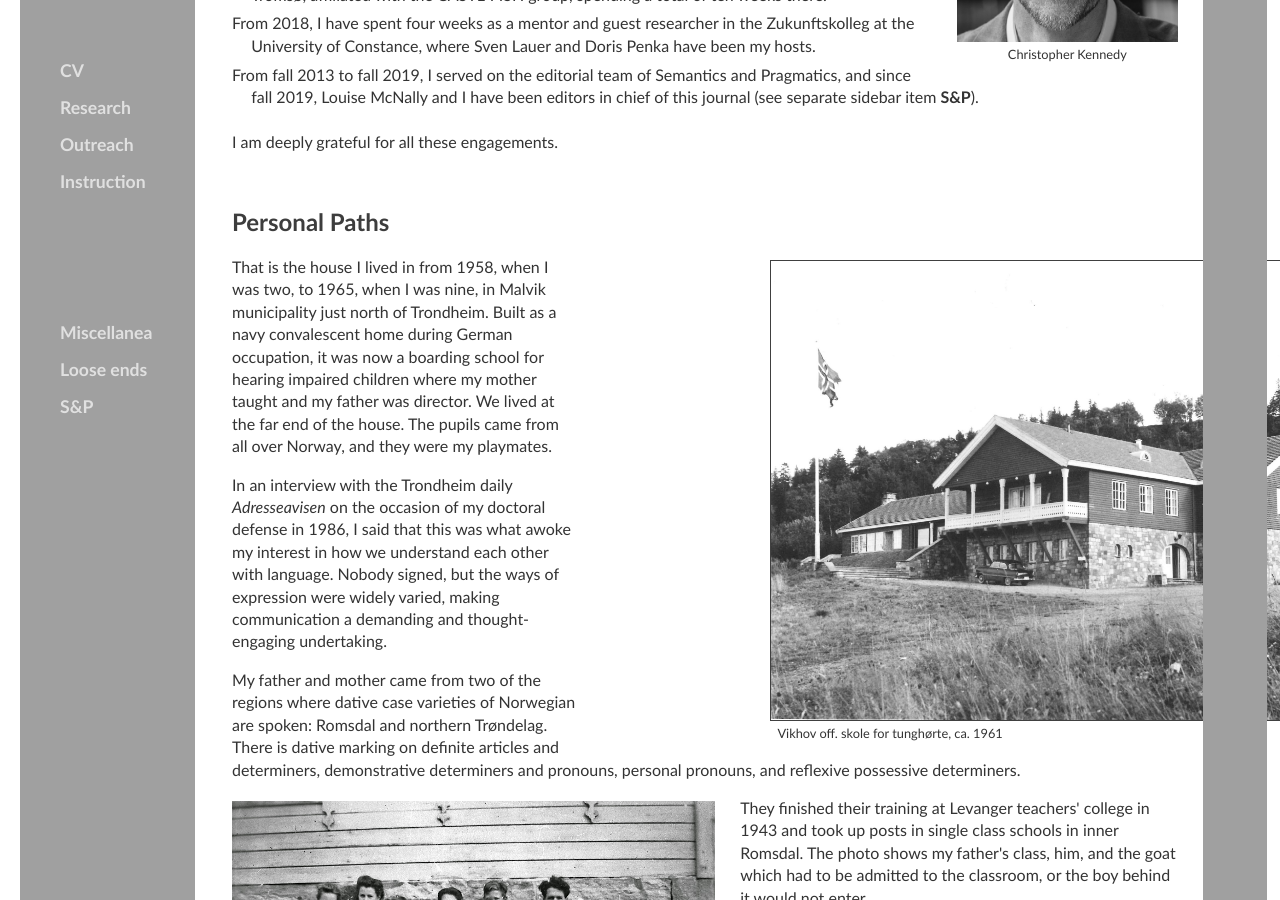
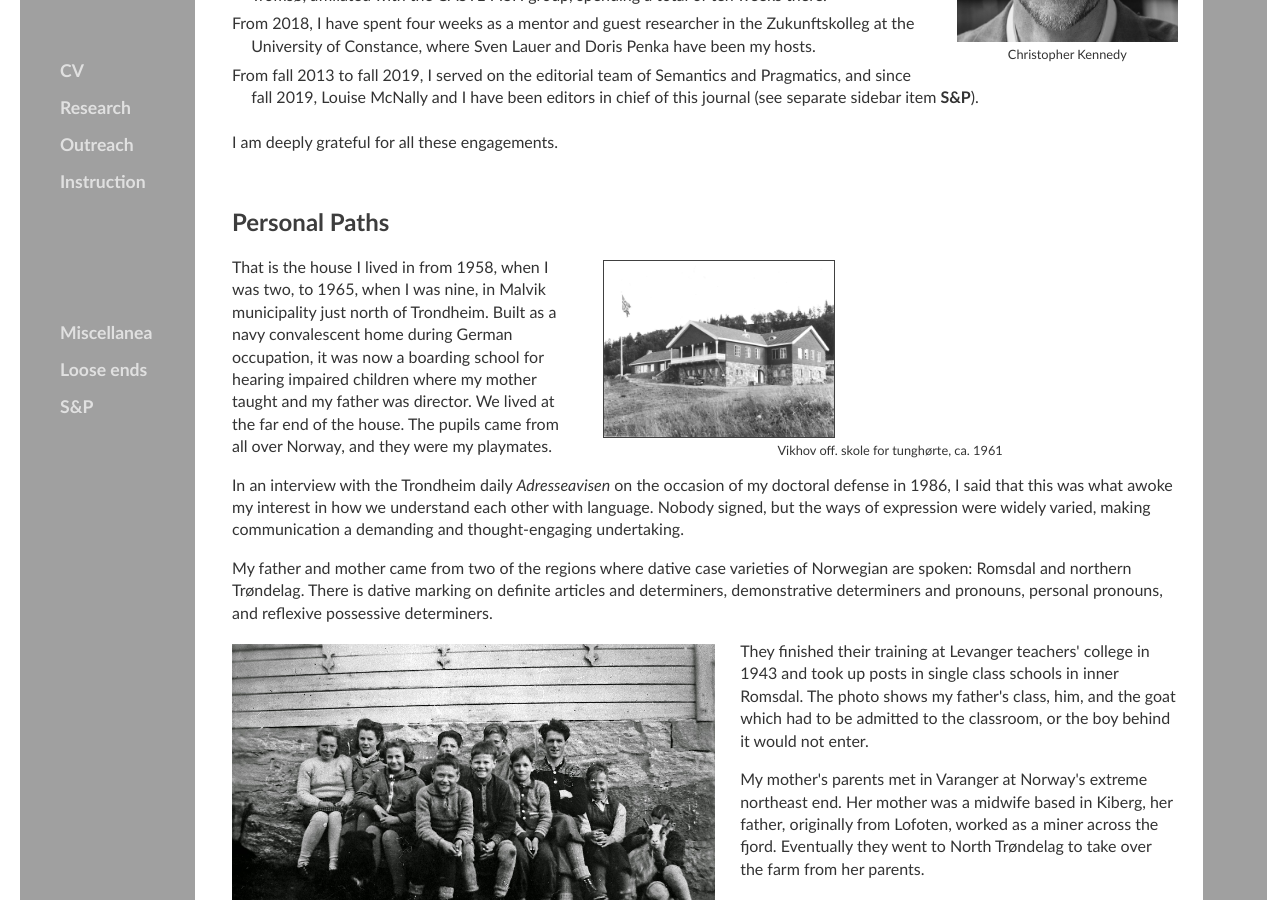
Before and after one commit to kjelljs/kjelljs.github.io, a Jekyll site: the page built from about/index.html, in a window 1280 px wide and 900 px high, scrolled down 2572 px. Built offline with Jekyll 4.4.1, drawn with Linux system fonts in a browser that asks for light colours.

Commit message:
Update index.html

```diff
--- a/about/index.html
+++ b/about/index.html
@@ -52,7 +52,7 @@ figcaption {
 </ul>
 	<p>I am deeply grateful for all these engagements.</p></br>
 	<h2 id="priv">Personal Paths</h2>
-		  <div style="float:right;max-width:600px;right:8%"><figure class="rightfig" style="width:40%;right:8%"><img style="border: 1px solid #404040; max-width:600px; right:8%" src="/pics/vikhov.jpg"><figcaption>Vikhov off. skole for tunghørte, ca. 1961</figcaption></figure></div>
+		  <div style="float:right;max-width:600px;right:20%"><figure class="rightfig"><img style="width:40%; border: 1px solid #404040" src="/pics/vikhov.jpg"><figcaption>Vikhov off. skole for tunghørte, ca. 1961</figcaption></figure></div>
 		     <p>That is the house I lived in from 1958, when I was two, to 1965, when I was nine, in Malvik municipality just north of Trondheim. Built as a navy convalescent home during German occupation, it was now a boarding school for hearing impaired children where my mother taught and my father was director. We lived at the far end of the house. The pupils came from all over Norway, and they were my playmates.</p>
 											<p>In an interview with the Trondheim daily <i>Adresseavisen</i> on the occasion of my doctoral defense in 1986, I said that this was what awoke my interest in how we understand each other with language. Nobody signed, but the ways of expression were widely varied, making communication a demanding and thought-engaging undertaking.
 			     </p>
```
